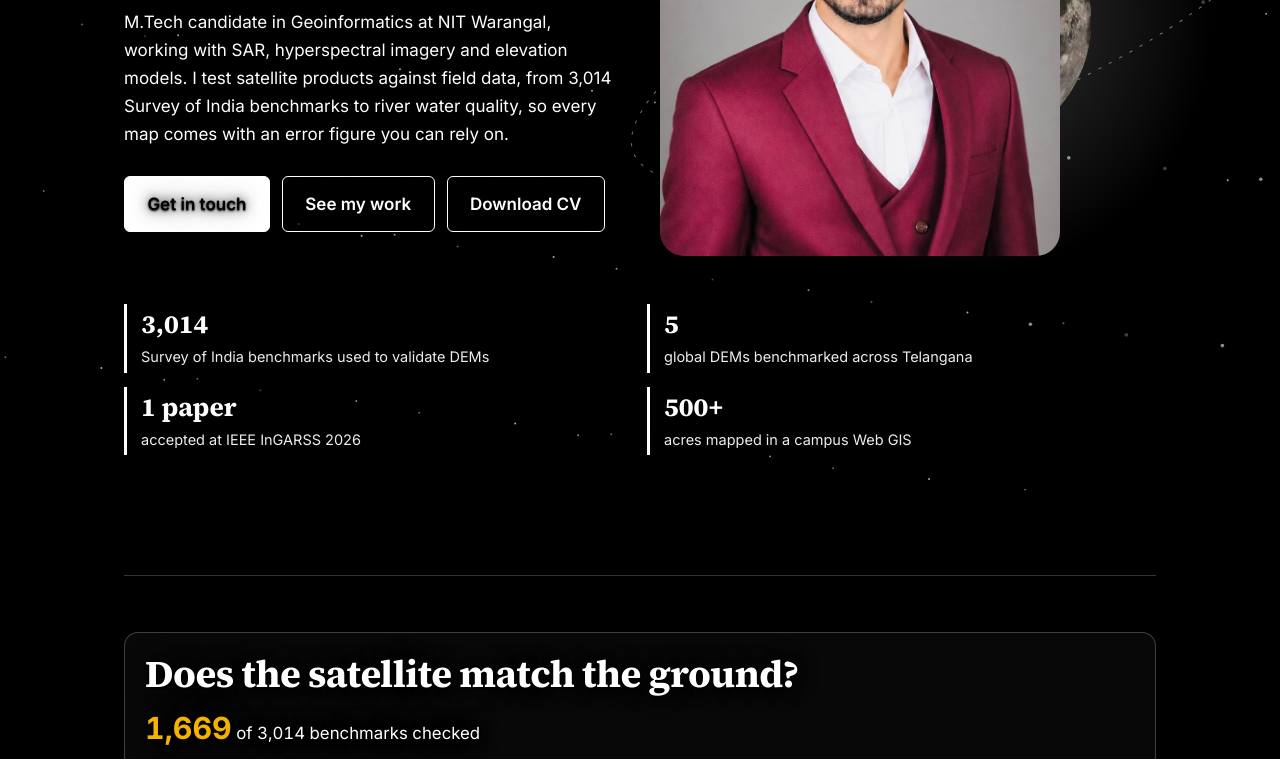
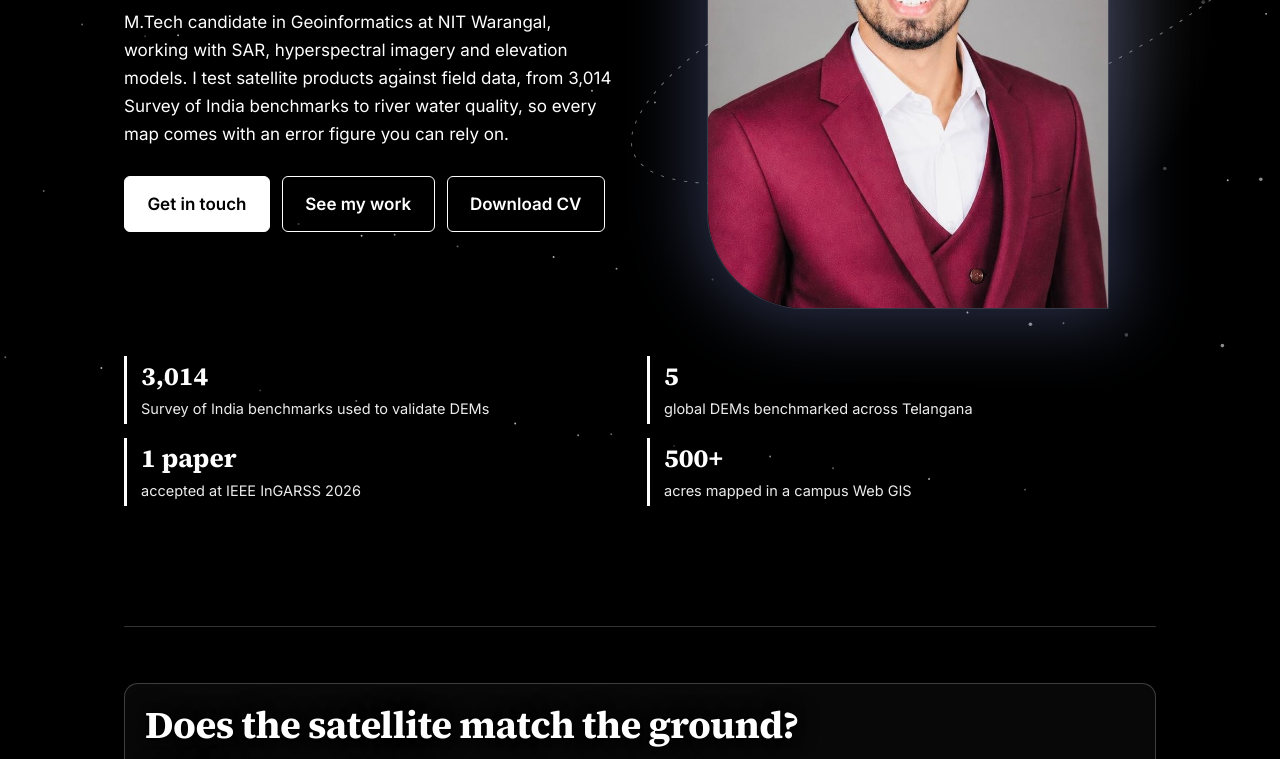
Before and after one commit to Nyshadham-hub/nyshadham-hub.github.io, a plain HTML site: page index.html in a window 1280 px wide. Shown: the part 304-1063 px from the top of the page. Drawn offline with Linux system fonts and the light colour scheme.

Commit message:
Refactor hero button and photo styles in index.html
Updated hero button styles and image handling.

```diff
--- a/index.html
+++ b/index.html
@@ -4,9 +4,10 @@
 /* Home-only helpers. Colours inherit from your existing black theme. */
 .hero-pill{display:inline-block;border:1px solid #f5b301;color:inherit;border-radius:999px;padding:.35rem 1rem;font-size:.95rem;margin:0 0 1.25rem}
 .hero-btns{display:flex;flex-wrap:wrap;gap:.75rem;margin-top:1.75rem}
-.hero-btn{display:inline-block;padding:.8rem 1.4rem;border-radius:6px;font-weight:600;text-decoration:none;border:1px solid #fff;color:#fff}
-.hero-btn.primary{background:#fff;color:#000}
-.hero-photo img{display:block;max-width:100%;height:auto;border-radius:24px}
+.hero-btn{display:inline-block;padding:.8rem 1.4rem;border-radius:6px;font-weight:600;text-decoration:none;text-shadow:none;border:1px solid #fff;color:#fff}
+.hero-btn.primary{background:#fff;color:#000;text-shadow:none}
+.hero-photo{display:flex;justify-content:center}
+.hero-photo img{display:block;width:100%;max-width:400px;aspect-ratio:4/5;object-fit:cover;object-position:top;border-radius:0 96px 0 96px;box-shadow:0 0 0 1px rgba(255,255,255,.12),0 0 70px 14px rgba(150,170,255,.28)}
 .home-sec{margin-top:4rem}
 .home-cards{display:grid;grid-template-columns:repeat(auto-fit,minmax(260px,1fr));gap:1.25rem}
 .home-card{border:1px solid rgba(255,255,255,.22);border-radius:10px;padding:1.25rem}
```
